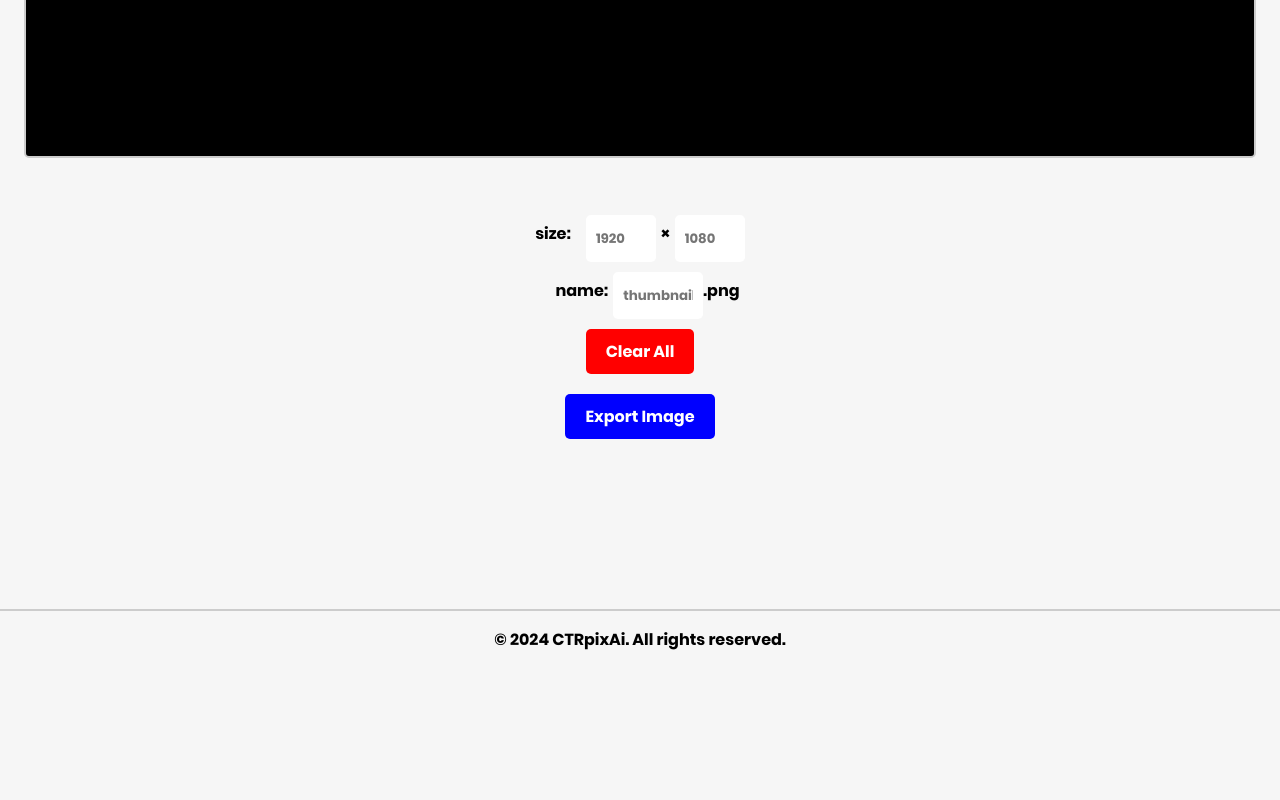
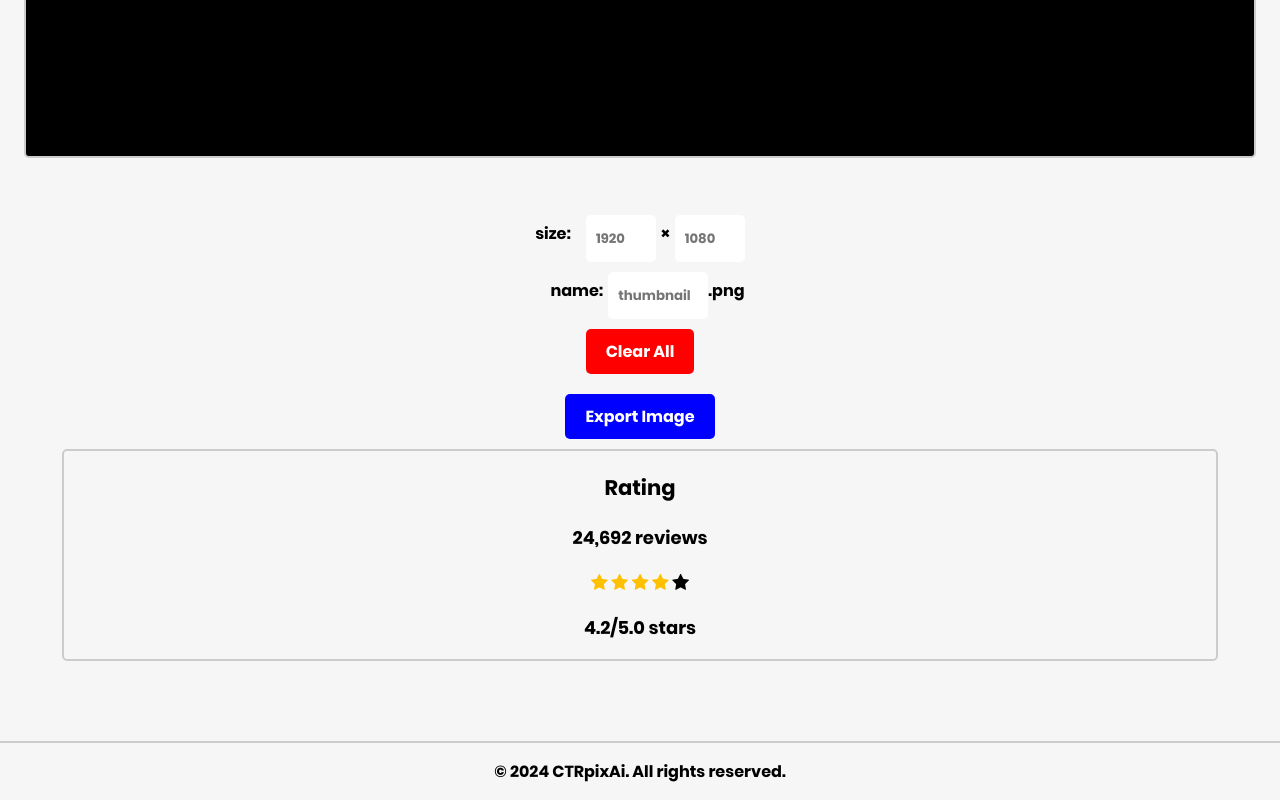
Before and after one commit to BuyCode123/YTthumb, a plain HTML site: page index.html in a window 1280 px wide. Shown: the part 755-1555 px from the top of the page. Before the commit the page ends 1423 px from the top, so only its background shows below. Drawn offline with Linux system fonts and the light colour scheme.

Commit message:
Update index.html

```diff
--- a/index.html
+++ b/index.html
@@ -4,6 +4,7 @@
     <meta charset="UTF-8">
     <meta name="viewport" content="width=device-width, initial-scale=1.0, user-scalable=no">
     <title>Image & Text Editor</title>
+<link rel="stylesheet" href="https://cdnjs.cloudflare.com/ajax/libs/font-awesome/4.7.0/css/font-awesome.min.css">
     <style>@font-face{
 	font-family: "Bold";
 	src:url("Poppins-Bold.ttf");
@@ -24,6 +25,7 @@ font-family: "Bold";
             align-items: center;
             background-color: #f6f6f6;
             font-family: "Bold";
+text-align: center;
         }
 
         .container {
@@ -183,20 +185,37 @@ footer{
             background: #f6f6f6;
             color: #000;
             padding: 1rem 0;
-            margin-top: 10rem;
+            margin-top: 5rem;
 border-top: #ccc solid 2px;
 width: 100%;
 }
 h1{
 color: #000;
 }
+.checked{
+color: #ffc000;
+.nochecked{
+color: #000000;
+}
+.rating-container {
+            display: flex;
+            align-items: center;
+            gap: 8px;
+
+        }
+
+        .stars {
+            display: inline-flex;
+            align-items: center;
+        }
 
         .delete-btn:hover { background-color: darkred; }
  .moveup-btn:hover { background-color: darkgray;}
-.movedown-btn:hover { background-color: purple; }</style>
+.movedown-btn:hover { background-color: purple; }
+</style>
 </head>
 <body>
-<h1>CTRpixAi v0.25</h1>
+<h1>CTRpixAi v0.3</h1>
     <div class="container">
 <label for="imageUpload" class="file-label">Upload Image</label>
         <input type="file" id="imageUpload" accept="image/*" ><br>
@@ -226,10 +245,26 @@ color: #000;
         <div style="display: inline-flex;"><p style="margin-right: 15px;">size:</p><input type="number" style="width: 50px; margin-right: 5px;" id="widthInput" placeholder="1920"><p>×</p>
 <input type="number" style="width: 50px; margin-left: 5px;" id="heightInput" placeholder="1080"></div>
 <div style="display: inline-flex;"><p style="margin-right: 15px;"><p>name:</p>
-<input type="text" style="width: 70px; margin-left: 5px;" id="nameInput" placeholder="thumbnail"><p>.png</p></div>
+<input type="text" style="width: 80px; margin-left: 5px;" id="nameInput" placeholder="thumbnail"><p>.png</p></div>
 
     <button class="clear-all-btn" id="clearAllBtn">Clear All</button>
     <button class="export-btn" id="exportBtn">Export Image</button>
+<div id="layerCounter" style="font-size: 18px; font-family: 'Bold'; border: #ccc solid 2px; width: 90%; border-radius: 5px;">
+    <h3>Rating</h3>
+<p>24,692 reviews</p>
+<div class="rating-container">
+    <div class="stars">
+        <!-- Filled stars -->
+        <span class="fa fa-star checked"></span>
+        <span class="fa fa-star checked"></span>
+        <span class="fa fa-star checked"></span>
+        <span class="fa fa-star checked"></span>
+        <!-- Empty star -->
+        <span class="fa fa-star nochecked"></span>
+<span><p>4.2/5.0 stars</p></span>
+    </div>
+</div>
+</div>
 <footer>&copy; 2024 CTRpixAi. All rights reserved.
 </footer>
 <script>
@@ -256,8 +291,6 @@ const nameInput = document.getElementById("nameInput");
 function updateLayerCounter() {
     layerCounter.textContent = `Layers: ${elements.length}`;
 }
-
-
         let elements = [];
         let selectedElementIndex = null;
 canvas.width = 1920;
```
